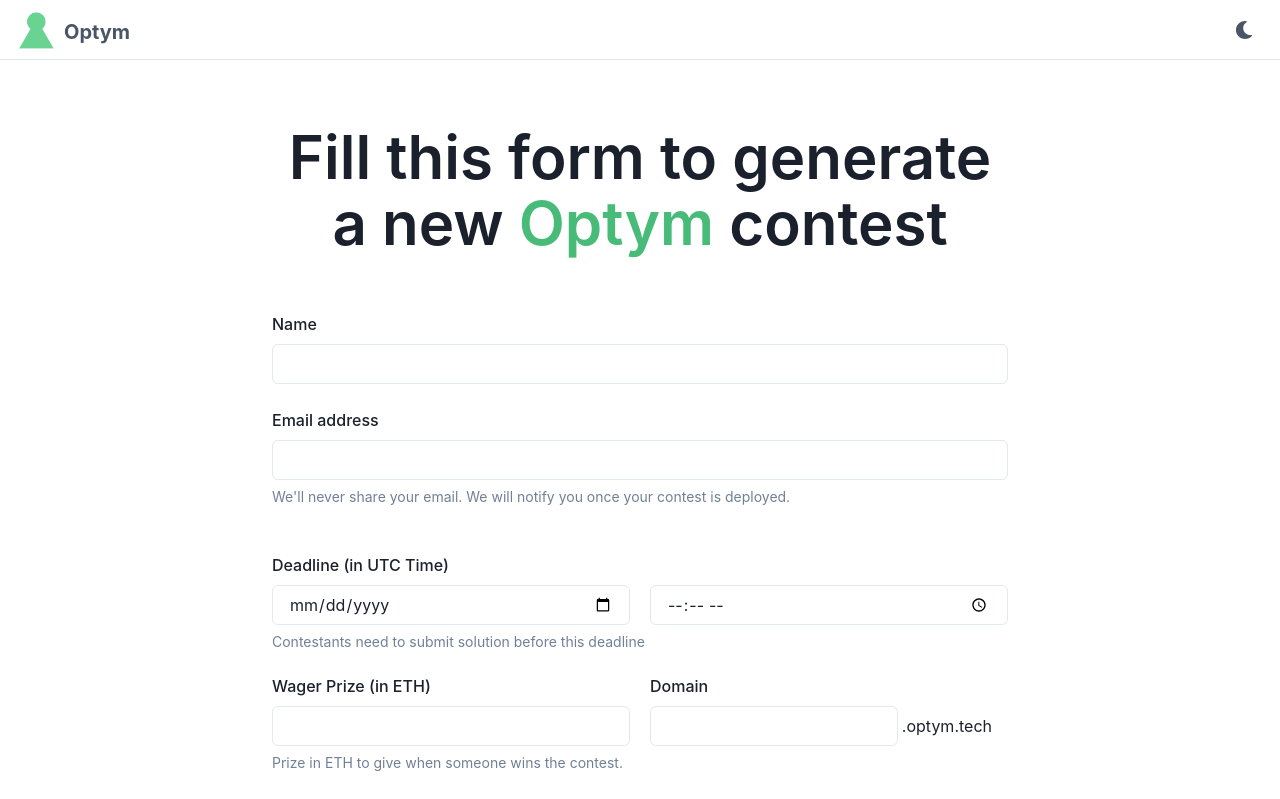
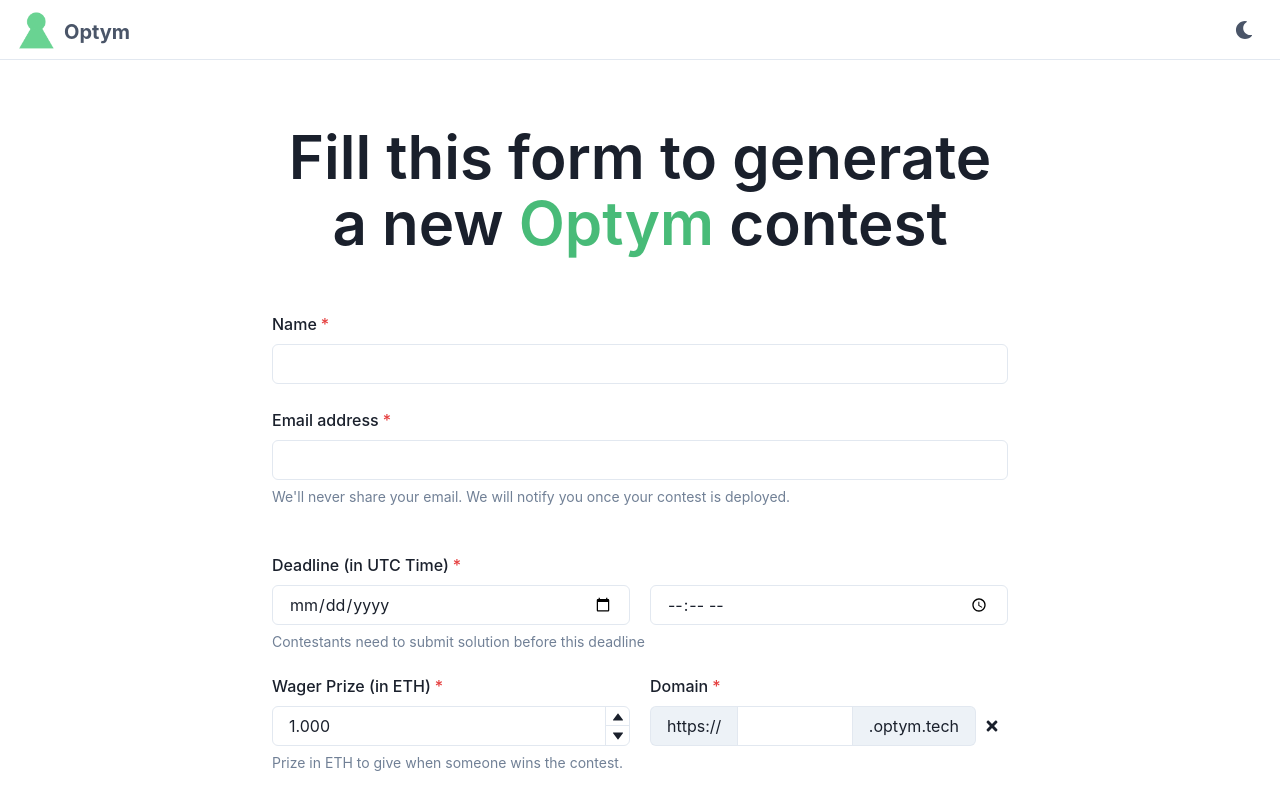
Before and after one commit to kanav99/optym-website, a React (Create React App) app: page / in a window 1280 px wide. Shown: the top 799 px of the page. Built offline with nearby package versions, Linux system fonts and the light colour scheme.

Commit message:
frontend fixes

```diff
--- a/src/App.js
+++ b/src/App.js
@@ -18,6 +18,14 @@ import {
   IconButton,
   Code,
   useColorModeValue,
+  InputGroup,
+  InputRightAddon,
+  InputLeftAddon,
+  NumberInput,
+  NumberInputField,
+  NumberInputStepper,
+  NumberIncrementStepper,
+  NumberDecrementStepper,
 } from '@chakra-ui/react';
 import {
   FaGithub,
@@ -75,12 +83,12 @@ function App() {
             <form name="deploy" method="POST" data-netlify="true">
               <input type="hidden" name="form-name" value="deploy" />
               <Box textAlign="left">
-                <FormControl id="name">
+                <FormControl id="name" isRequired>
                   <FormLabel>Name</FormLabel>
                   <Input name="name" />
                 </FormControl>
                 <br />
-                <FormControl id="email">
+                <FormControl id="email" isRequired>
                   <FormLabel>Email address</FormLabel>
                   <Input type="email" name="email" />
                   <FormHelperText>
@@ -90,7 +98,7 @@ function App() {
                 </FormControl>
                 <br />
                 <br />
-                <FormControl id="deadline">
+                <FormControl id="deadline" isRequired>
                   <FormLabel>Deadline (in UTC Time)</FormLabel>
                   <Flex>
                     <Input type="date" marginRight={5} name="date" />
@@ -102,20 +110,28 @@ function App() {
                 </FormControl>
                 <br />
                 <Flex>
-                  <FormControl id="wager" marginRight={5}>
+                  <FormControl id="wager" marginRight={5} isRequired>
                     <FormLabel>Wager Prize (in ETH)</FormLabel>
-                    <Input type="float" name="wager" />
+                    {/* <Input type="float" name="wager" /> */}
+                    <NumberInput defaultValue={1} precision={3} step={0.001}>
+                      <NumberInputField name="wager" />
+                      <NumberInputStepper>
+                        <NumberIncrementStepper />
+                        <NumberDecrementStepper />
+                      </NumberInputStepper>
+                    </NumberInput>
                     <FormHelperText>
                       Prize in ETH to give when someone wins the contest.
                     </FormHelperText>
                   </FormControl>
-                  <FormControl id="domain">
+                  <FormControl id="domain" isRequired>
                     <FormLabel>Domain</FormLabel>
                     <Flex textAlign="center" alignItems="center">
+                      <InputGroup>
+                        <InputLeftAddon children="https://" />
                         <Input
                           // type="input"
                           // w="35%"
-                        mr={1}
                           textAlign="right"
                           name="domain"
                           onChange={event => {
@@ -139,11 +155,14 @@ function App() {
                             }, 1000);
                             setDomainTimer(to);
                           }}
-                      ></Input>
-                      <Text>.optym.tech</Text>
+                        />
+                        <InputRightAddon children=".optym.tech" />
+                      </InputGroup>
+                      {/* <Text>.optym.tech</Text> */}
                       <Box mx={2}>
                         {domainStatus === DOMAIN_YES && <FaCheck />}
-                        {domainStatus === DOMAIN_NO && <FaTimes />}
+                        {domainStatus === DOMAIN_NO ||
+                          (domainStatus === DOMAIN_NULL && <FaTimes />)}
                         {domainStatus === DOMAIN_LOAD && (
                           <FaSpinner className="icon-spin" />
                         )}
@@ -152,7 +171,7 @@ function App() {
                   </FormControl>
                 </Flex>
                 <br />
-                <FormControl id="challenge" marginRight={5}>
+                <FormControl id="challenge" marginRight={5} isRequired>
                   <FormLabel>Challenge Function</FormLabel>
                   <Input name="code" value={code} hidden />
                   <Editor
```
Lines whose indentation alone changed are shown as unchanged.
